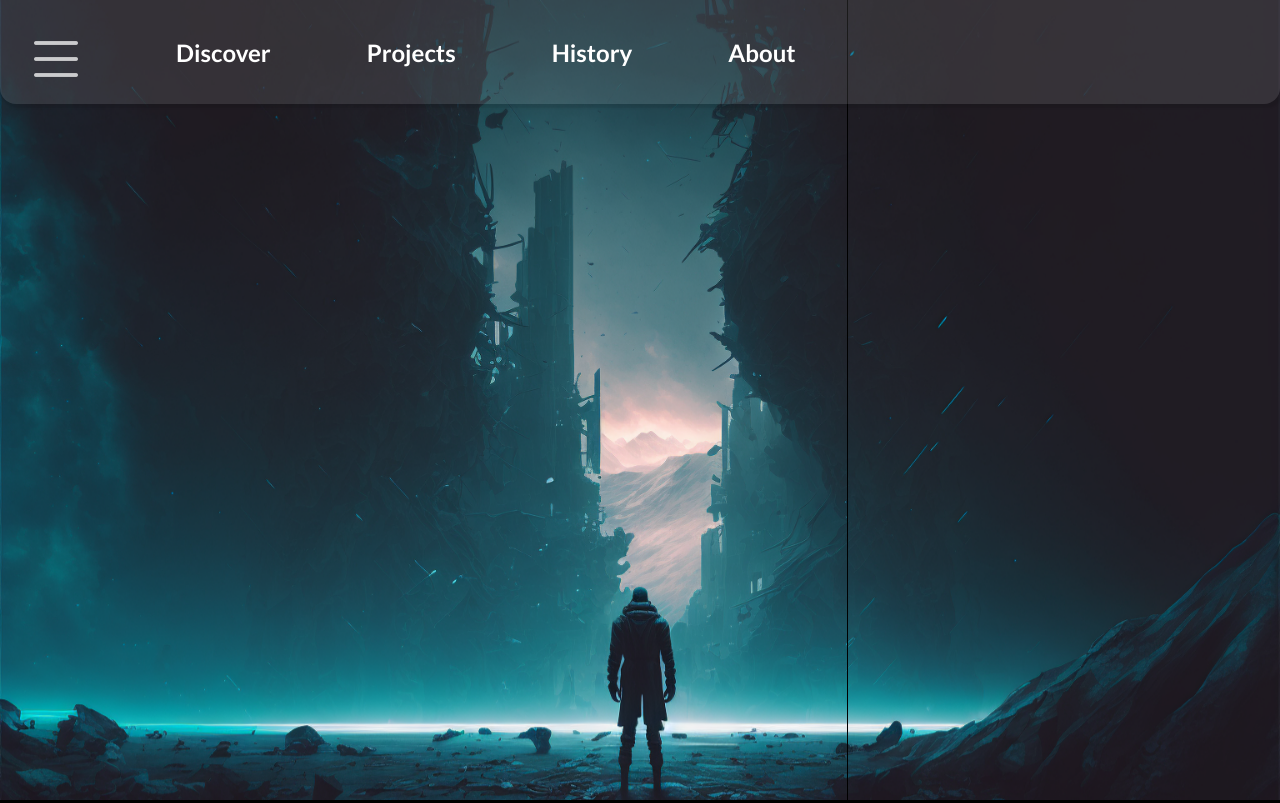
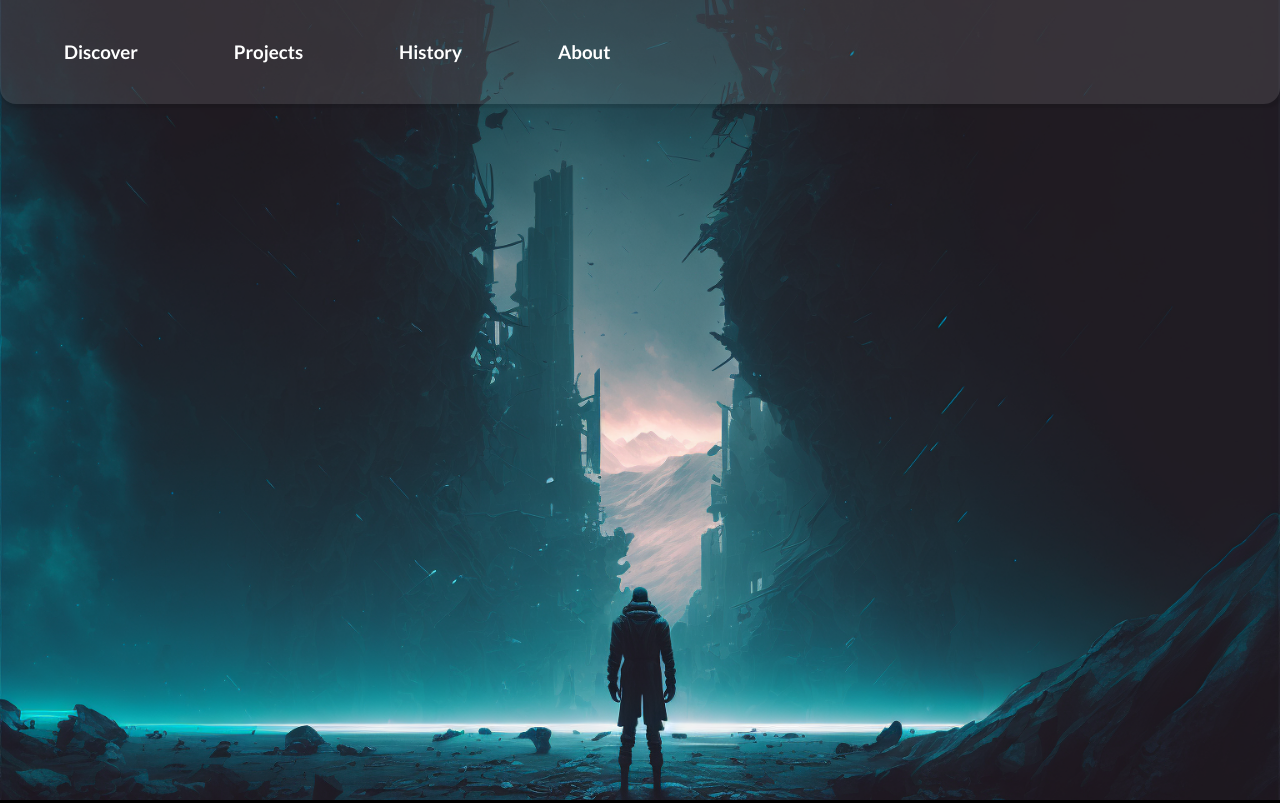
Before and after one commit to TheWorldofFrostwind/frost-wind, an Angular app in the folder frostwind/: page / in a window 1280 px wide. Built offline with nearby package versions, Linux system fonts and the light colour scheme.

Commit message:
T-10: Added Angular Material Library

```diff
--- a/frostwind/package.json
+++ b/frostwind/package.json
@@ -19,6 +19,7 @@
     "@angular/compiler": "^15.1.0",
     "@angular/core": "^15.1.0",
     "@angular/forms": "^15.1.0",
+    "@angular/material": "^15.1.2",
     "@angular/platform-browser": "^15.1.0",
     "@angular/platform-browser-dynamic": "^15.1.0",
     "@angular/router": "^15.1.0",
--- a/frostwind/src/app/@core/header/header.component.html
+++ b/frostwind/src/app/@core/header/header.component.html
@@ -1,7 +1,7 @@
-<i class="bi bi-list"></i>
+<i *ngIf="isMobile" class="bi bi-list"></i>
 <div *ngIf="isDesktop" class="nav-container">
-  <h2 class="nav-item">Discover</h2>
-  <h2 class="nav-item">Projects</h2>
-  <h2 class="nav-item">History</h2>
-  <h2 class="nav-item">About</h2>
+  <h3 class="nav-item">Discover</h3>
+  <h3 class="nav-item">Projects</h3>
+  <h3 class="nav-item">History</h3>
+  <h3 class="nav-item">About</h3>
 </div>
--- a/frostwind/src/app/@core/header/header.component.scss
+++ b/frostwind/src/app/@core/header/header.component.scss
@@ -9,7 +9,6 @@
   .nav-container {
     width: 70%;
     height: 100%;
-    margin-left: 7rem;
     display: flex;
     flex-direction: row;
     justify-content: flex-start;
@@ -34,7 +33,7 @@
     height: 4rem;
     cursor: pointer;
     position: absolute;
-    top: 1.25rem;
+    top: 1rem;
     left: 1.5rem;
     color: white;
     font-size: 4rem;
--- a/frostwind/src/app/landing-page/landing-page.component.scss
+++ b/frostwind/src/app/landing-page/landing-page.component.scss
@@ -4,7 +4,6 @@
     width: 100%;
     height: 100vh;
     object-fit: cover;
-    animation: appearIn 0.5s ease-in forwards;
   }
 }
 
```
Also changed, not shown: 1 other file (tests, documents, lock files or other folders).
